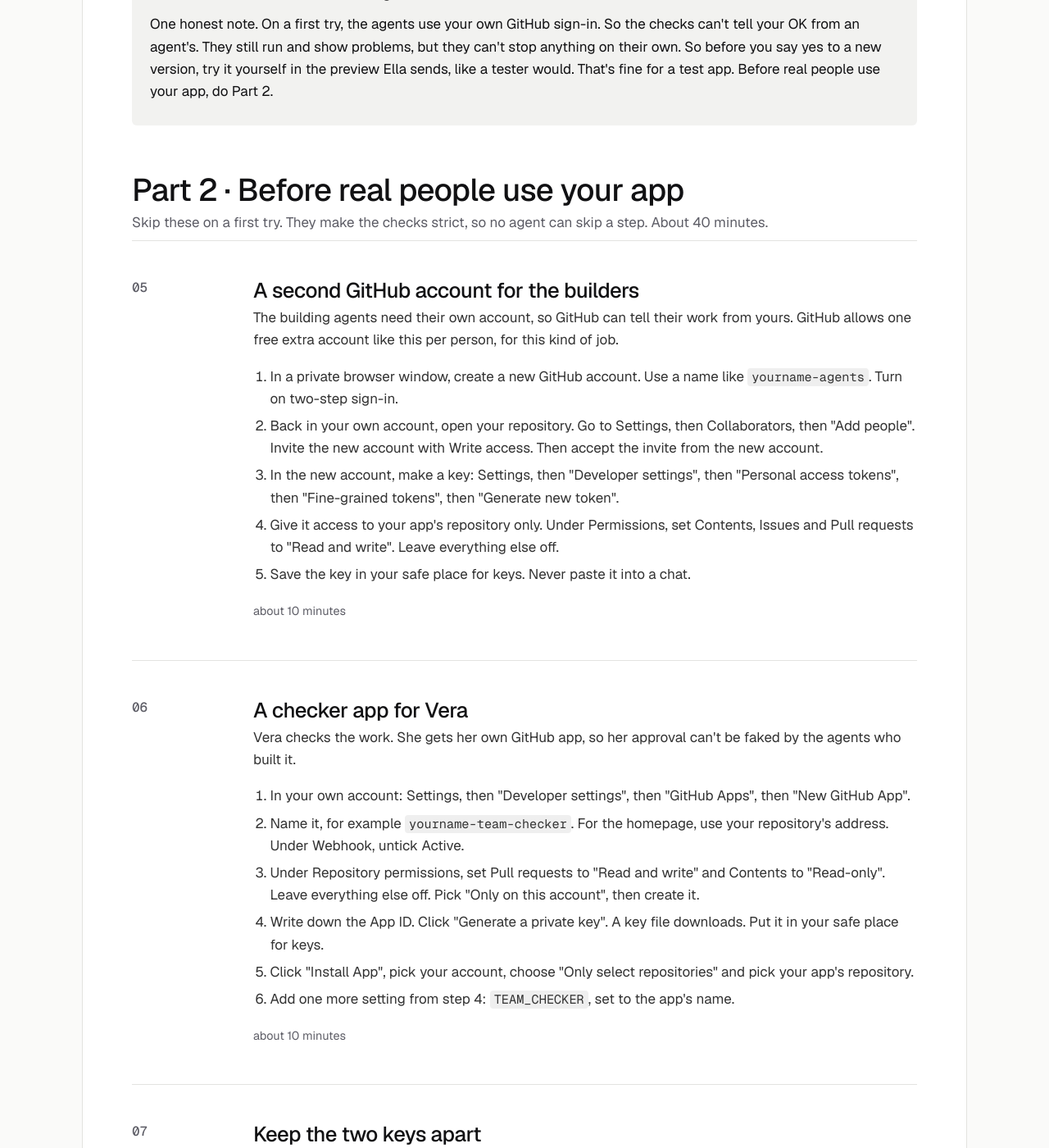
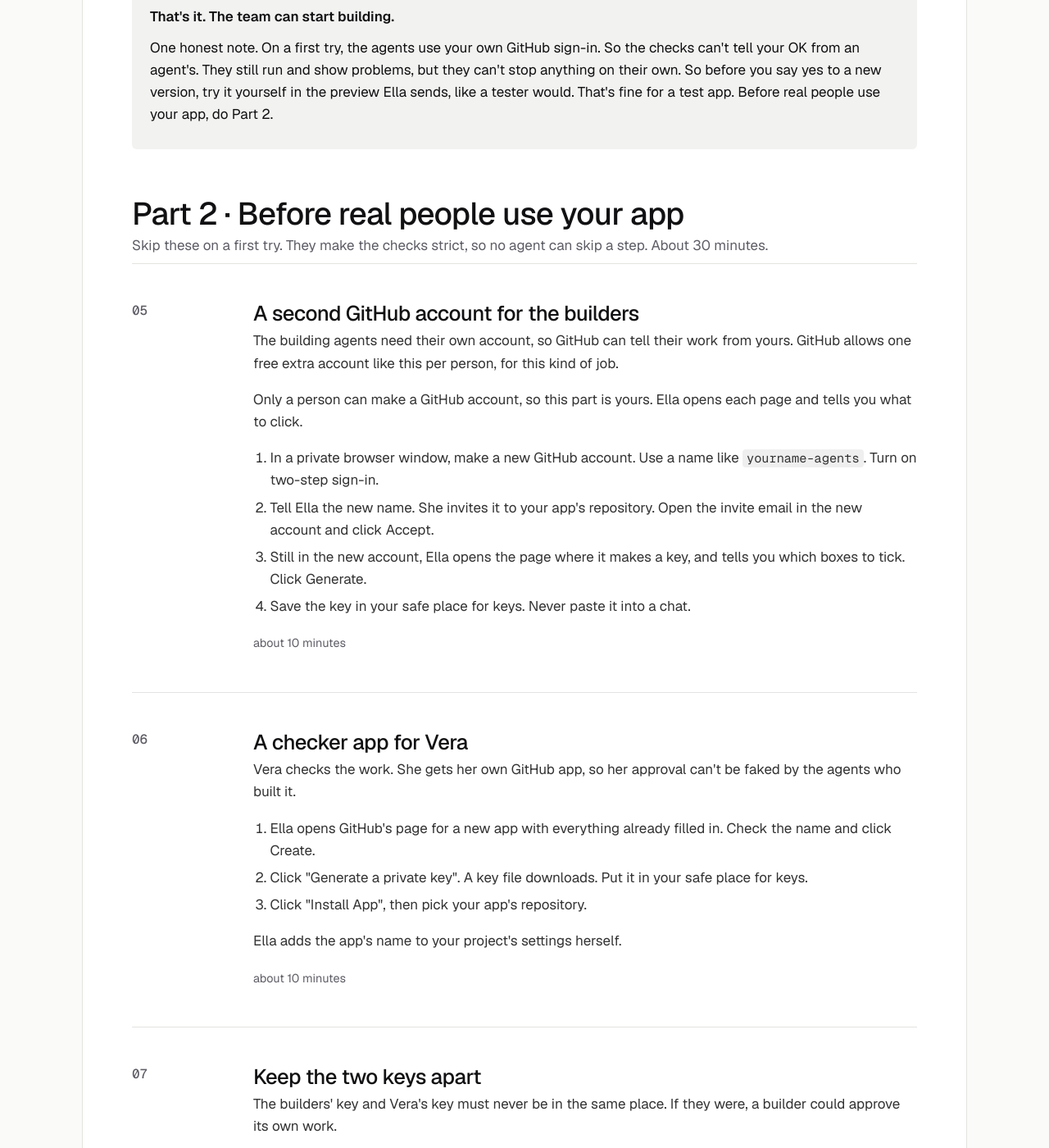
Before and after one commit to vibhortayal/agentic-team-oss, a Jekyll site: the page built from learn/setup.html, in a window 1280 px wide and 1400 px high, scrolled down 1833 px. Shown: the whole window at 82% size. Built offline with Jekyll 4.4.1, drawn with Linux system fonts in a browser that asks for light colours; some of the changed text lies outside the part shown.

Commit message:
Cold review: Ella does the GitHub settings, docs stop sending people there
- Set up lesson Part 2: Ella invites the builders' account, opens a pre-filled
  checker-app page and turns on the branch rules; the person only does what
  GitHub keeps for a person.
- README step 5 and the first-project lesson no longer say "do a few things on GitHub".
- Setup time is 15 minutes everywhere; "Others that work" points to the Words lesson.
- Foundation playbook and Ella (0.11.0) say how she does those settings.
- Roadmap: the front door has started with the progress board.

Co-Authored-By: Claude Opus 5.5 <noreply@anthropic.com>
Claude-Session: https://claude.ai/code/session_0155vpoW2pKoH3wjesQaFDbe

```diff
--- a/learn/first-project.html
+++ b/learn/first-project.html
@@ -50,7 +50,7 @@ next: {url: /learn/setup.html, title: "Set up GitHub for your team"}
       <p>You only do this once. Ella installs everything else for you during setup, like Git, a program that keeps a history of your files. She asks first, and you click Yes when your computer asks.</p>
       <p class="note">Mac and Linux are tested. Windows should work, but nobody has tested it all the way yet.</p>
       <div class="doodles">
-        <div class="doodle"><b>The Claude app</b><small>An AI like ChatGPT that can also work with the files on your computer. Install it and sign in. It usually needs a paid plan, so check the price first. Other coding assistants work too. <a href="{{ '/learn/words.html' | relative_url }}">Why not ChatGPT?</a></small><br><a href="https://claude.ai/download">Get the Claude app →</a> · <a href="{{ '/adapters/#tools' | relative_url }}">Others that work →</a></div>
+        <div class="doodle"><b>The Claude app</b><small>An AI like ChatGPT that can also work with the files on your computer. Install it and sign in. It usually needs a paid plan, so check the price first. Other coding assistants work too. <a href="{{ '/learn/words.html' | relative_url }}">Why not ChatGPT?</a></small><br><a href="https://claude.ai/download">Get the Claude app →</a> · <a href="{{ '/learn/words.html#reach' | relative_url }}">Others that work →</a></div>
         <div class="doodle"><b>A safe place for keys</b><small>Your app will need a few keys. A key is a long password that lets your app use another service. Keep them in a password manager (your phone or computer may already have one built in), or in a private file outside your project folder. Never paste a key into a chat.</small></div>
       </div>
       <p>No GitHub account yet? That's fine. GitHub is a free website that keeps a safe copy of your app's files, a bit like Google Drive for code. During setup, Ella opens the sign-up page and helps you through it. You type the details yourself, because GitHub checks that you're a person.</p>
@@ -104,7 +104,7 @@ next: {url: /learn/setup.html, title: "Set up GitHub for your team"}
       <h2>Read the plan and say yes</h2>
       <p>You'll get one page. It says what we'll build and what it costs each month. It lists the few steps that are yours, who's on the team, and when Ella will need you. Ask "tell me more" about anything. When you say yes, the team gets to work. Ella comes back when you're needed: to try a preview and say yes or what to change, to OK any spending, and to say go for the launch. You never press merge on GitHub; Ella does it after your yes.</p>
       <span class="note">that's it, you've started</span>
-      <p>Next, Ella asks you to do a few things on GitHub. <a href="{{ '/learn/setup.html' | relative_url }}">Set up GitHub for your team</a> shows every click, and what you can skip on a first try.</p>
+      <p>Next, Ella gets your project ready on GitHub. She does the settings for you, so you mostly say yes. <a href="{{ '/learn/setup.html' | relative_url }}">Set up GitHub for your team</a> shows what she does, and what you can skip on a first try.</p>
     </div>
   </div>
 </div>
--- a/learn/setup.html
+++ b/learn/setup.html
@@ -45,7 +45,7 @@ next: {url: /learn/demo.html, title: "Watch a demo"}
 <div class="board">
   <header class="wb-hero">
     <h1>Set up GitHub for your team</h1>
-    <p>Do this after <a href="{{ '/learn/first-project.html' | relative_url }}">your first chat with Ella</a>. Part 1 is all you need for a first try. Part 2 makes the checks strict, for an app real people will use. Ella does most of the work and tells you when it's your turn.</p>
+    <p>Do this after <a href="{{ '/learn/first-project.html' | relative_url }}">your first chat with Ella</a>. Part 1 is all you need for a first try. Part 2 makes the checks strict, for an app real people will use. You don't need to find your way around GitHub: Ella changes its settings for you, using your sign-in, after your yes. You only click where GitHub needs a real person.</p>
   </header>
   <h2 class="part">Part 1 · For a first try</h2>
   <p class="part-sub">You need these. About 20 minutes, most of it waiting for Ella.</p>
@@ -98,17 +98,17 @@ next: {url: /learn/demo.html, title: "Watch a demo"}
     <p>One honest note. On a first try, the agents use your own GitHub sign-in. So the checks can't tell your OK from an agent's. They still run and show problems, but they can't stop anything on their own. So before you say yes to a new version, try it yourself in the preview Ella sends, like a tester would. That's fine for a test app. Before real people use your app, do Part 2.</p>
   </div>
   <h2 class="part">Part 2 · Before real people use your app</h2>
-  <p class="part-sub">Skip these on a first try. They make the checks strict, so no agent can skip a step. About 40 minutes.</p>
+  <p class="part-sub">Skip these on a first try. They make the checks strict, so no agent can skip a step. About 30 minutes.</p>
   <div class="step reveal">
     <div class="num">5<svg class="draw" viewBox="0 0 110 110"><circle cx="40" cy="48" r="44" stroke="#e2442f" stroke-width="3" style="--len:290"/></svg></div>
     <div>
       <h2>A second GitHub account for the builders</h2>
       <p>The building agents need their own account, so GitHub can tell their work from yours. GitHub allows one free extra account like this per person, for this kind of job.</p>
+      <p>Only a person can make a GitHub account, so this part is yours. Ella opens each page and tells you what to click.</p>
       <ol>
-        <li>In a private browser window, create a new GitHub account. Use a name like <code>yourname-agents</code>. Turn on two-step sign-in.</li>
-        <li>Back in your own account, open your repository. Go to Settings, then Collaborators, then "Add people". Invite the new account with Write access. Then accept the invite from the new account.</li>
-        <li>In the new account, make a key: Settings, then "Developer settings", then "Personal access tokens", then "Fine-grained tokens", then "Generate new token".</li>
-        <li>Give it access to your app's repository only. Under Permissions, set Contents, Issues and Pull requests to "Read and write". Leave everything else off.</li>
+        <li>In a private browser window, make a new GitHub account. Use a name like <code>yourname-agents</code>. Turn on two-step sign-in.</li>
+        <li>Tell Ella the new name. She invites it to your app's repository. Open the invite email in the new account and click Accept.</li>
+        <li>Still in the new account, Ella opens the page where it makes a key, and tells you which boxes to tick. Click Generate.</li>
         <li>Save the key in your safe place for keys. Never paste it into a chat.</li>
       </ol>
       <span class="note">about 10 minutes</span>
@@ -121,13 +121,11 @@ next: {url: /learn/demo.html, title: "Watch a demo"}
       <h2>A checker app for Vera</h2>
       <p>Vera checks the work. She gets her own GitHub app, so her approval can't be faked by the agents who built it.</p>
       <ol>
-        <li>In your own account: Settings, then "Developer settings", then "GitHub Apps", then "New GitHub App".</li>
-        <li>Name it, for example <code>yourname-team-checker</code>. For the homepage, use your repository's address. Under Webhook, untick Active.</li>
-        <li>Under Repository permissions, set Pull requests to "Read and write" and Contents to "Read-only". Leave everything else off. Pick "Only on this account", then create it.</li>
-        <li>Write down the App ID. Click "Generate a private key". A key file downloads. Put it in your safe place for keys.</li>
-        <li>Click "Install App", pick your account, choose "Only select repositories" and pick your app's repository.</li>
-        <li>Add one more setting from step 4: <code>TEAM_CHECKER</code>, set to the app's name.</li>
+        <li>Ella opens GitHub's page for a new app with everything already filled in. Check the name and click Create.</li>
+        <li>Click "Generate a private key". A key file downloads. Put it in your safe place for keys.</li>
+        <li>Click "Install App", then pick your app's repository.</li>
       </ol>
+      <p>Ella adds the app's name to your project's settings herself.</p>
       <span class="note">about 10 minutes</span>
     </div>
   </div>
@@ -147,11 +145,8 @@ next: {url: /learn/demo.html, title: "Watch a demo"}
     <div>
       <h2>Turn on the branch rules</h2>
       <p>These rules make GitHub refuse any change that hasn't passed the checks and your review. Before you start, Ella checks your GitHub plan. On a free plan, GitHub may only enforce these rules on public repositories. If you need a paid plan, she tells you the price first.</p>
-      <ol>
-        <li>In your repository: Settings, then Rules, then Rulesets, then "New branch ruleset".</li>
-        <li>Ella gives you the exact choices. In short: changes only through pull requests, the two checks <code>team-gates</code> and <code>team-checks</code> must pass, your yes is required, and nobody but you can skip the rules.</li>
-      </ol>
-      <span class="note">about 5 minutes</span>
+      <p>Ella tells you in plain words what the rules do. In short: every change must pass the checks and get your yes, and nobody but you can skip them. Say yes, and she turns them on.</p>
+      <span class="note">Ella does this. You just say yes.</span>
     </div>
   </div>
 
```
Also changed, not shown: ROADMAP.md (+1 -1 lines), playbooks/foundation.md (+1 -0 lines), roles/engagement-lead.md (+2 -2 lines), README.md.
